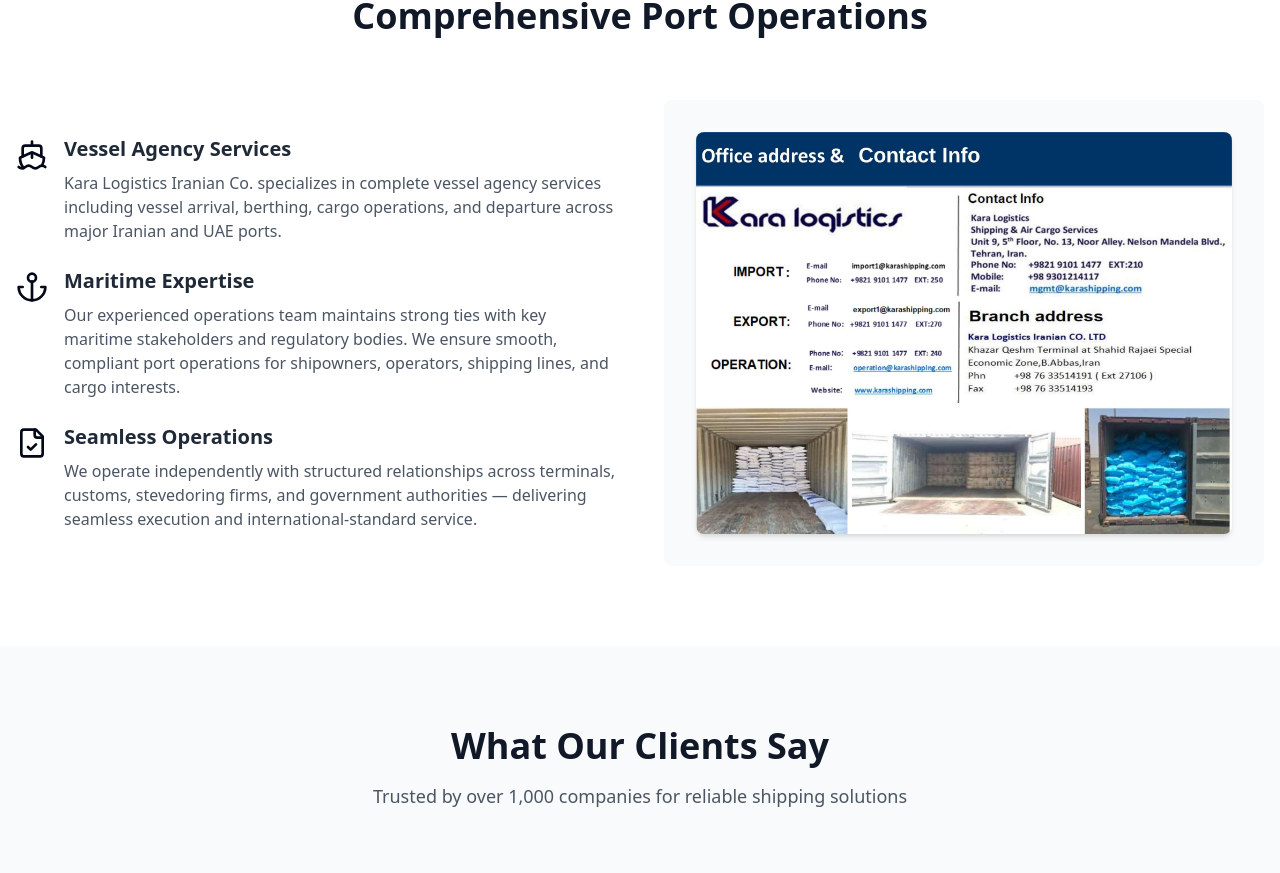
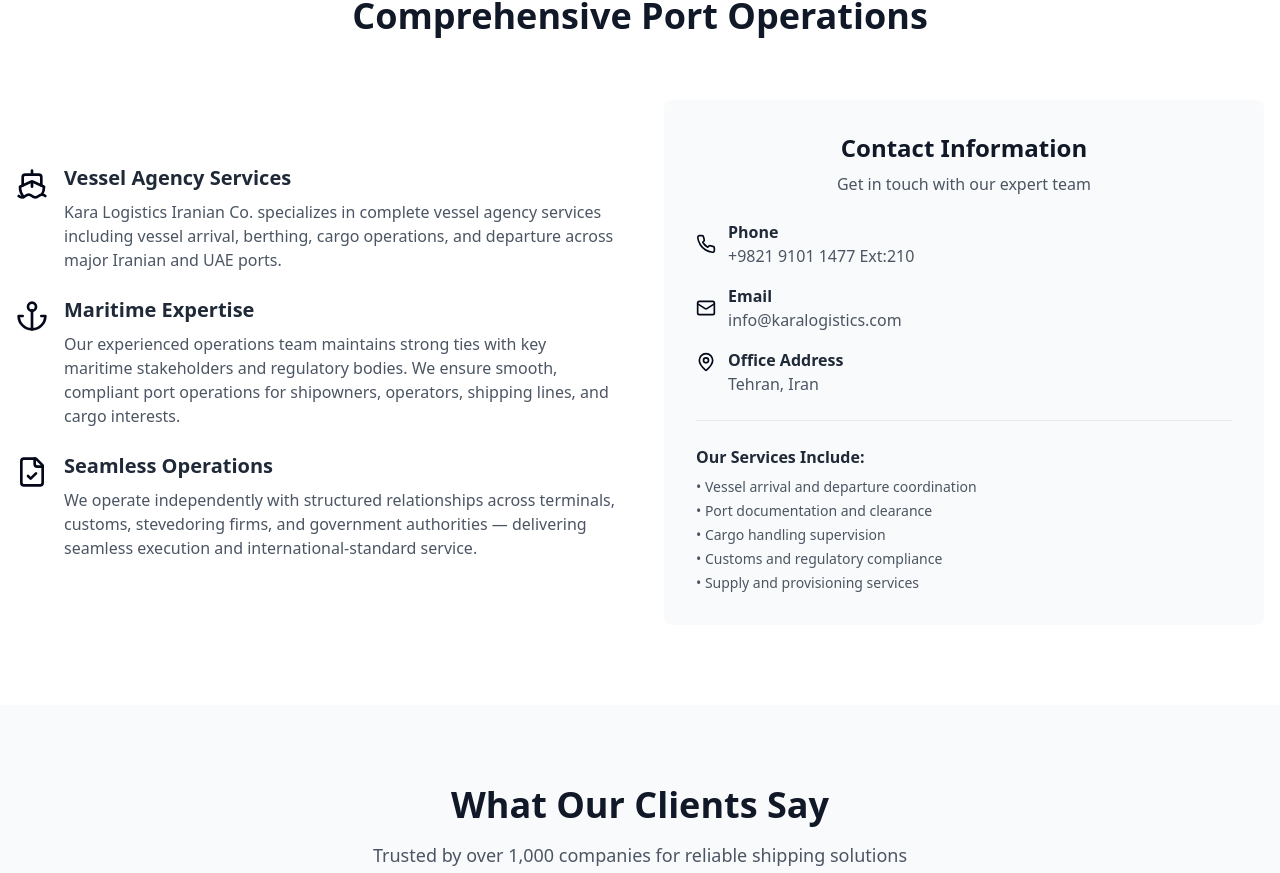
Before and after one commit to houmanhadzad/swift-flow-cargo-connect, a React (Vite) app: page / in a window 1280 px wide. Shown: the part 5212-6085 px from the top of the page. Built offline with nearby package versions, Linux system fonts and the light colour scheme.

Commit message:
Refactor: Replace image with text in VesselAgencyServices
The AI replaced the image in `VesselAgencyServices.tsx` with text to match the website's quality.

```diff
--- a/src/components/VesselAgencyServices.tsx
+++ b/src/components/VesselAgencyServices.tsx
@@ -1,6 +1,6 @@
 
 import React from 'react';
-import { Ship, Anchor, FileCheck } from "lucide-react";
+import { Ship, Anchor, FileCheck, Phone, MapPin, Mail } from "lucide-react";
 
 const VesselAgencyServices = () => {
   return (
@@ -46,11 +46,47 @@ const VesselAgencyServices = () => {
           </div>
 
           <div className="bg-gray-50 p-8 rounded-lg">
-            <img
-              src="/lovable-uploads/142aa699-c748-48e6-8d9e-f71f293060f4.png"
-              alt="Kara Logistics office and contact information"
-              className="w-full h-auto rounded-lg shadow-md"
-            />
+            <div className="text-center mb-6">
+              <h3 className="text-2xl font-bold text-gray-900 mb-2">Contact Information</h3>
+              <p className="text-gray-600">Get in touch with our expert team</p>
+            </div>
+
+            <div className="space-y-4">
+              <div className="flex items-center space-x-3">
+                <Phone className="h-5 w-5 text-ocean-DEFAULT" />
+                <div>
+                  <p className="font-semibold text-gray-800">Phone</p>
+                  <p className="text-gray-600">+9821 9101 1477 Ext:210</p>
+                </div>
+              </div>
+
+              <div className="flex items-center space-x-3">
+                <Mail className="h-5 w-5 text-ocean-DEFAULT" />
+                <div>
+                  <p className="font-semibold text-gray-800">Email</p>
+                  <p className="text-gray-600">info@karalogistics.com</p>
+                </div>
+              </div>
+
+              <div className="flex items-start space-x-3">
+                <MapPin className="h-5 w-5 text-ocean-DEFAULT mt-1" />
+                <div>
+                  <p className="font-semibold text-gray-800">Office Address</p>
+                  <p className="text-gray-600">Tehran, Iran</p>
+                </div>
+              </div>
+            </div>
+
+            <div className="mt-6 pt-6 border-t border-gray-200">
+              <h4 className="font-semibold text-gray-800 mb-2">Our Services Include:</h4>
+              <ul className="text-sm text-gray-600 space-y-1">
+                <li>• Vessel arrival and departure coordination</li>
+                <li>• Port documentation and clearance</li>
+                <li>• Cargo handling supervision</li>
+                <li>• Customs and regulatory compliance</li>
+                <li>• Supply and provisioning services</li>
+              </ul>
+            </div>
           </div>
         </div>
       </div>
```
